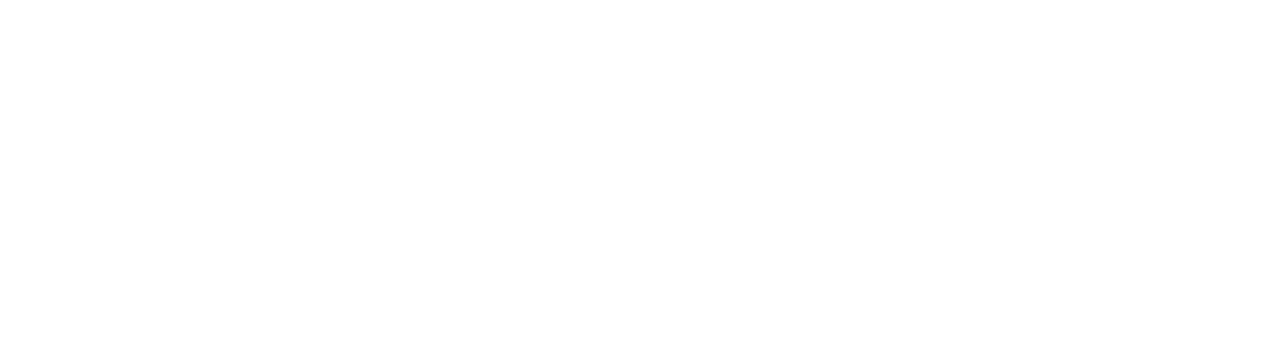
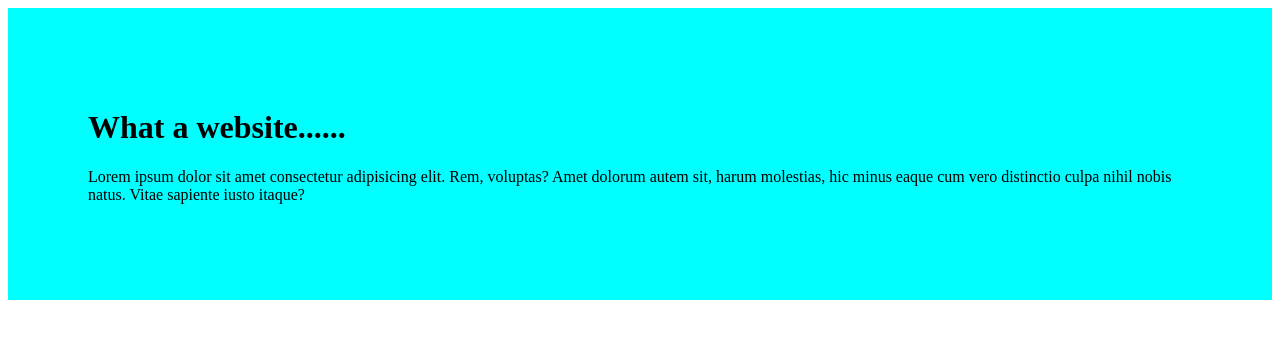
Before and after one commit to Rabbu7/my-simple-website, a plain HTML site: page index.html in a window 1280 px wide. Drawn offline with Linux system fonts and the light colour scheme.

Commit message:
added the 1st blog

```diff
--- a/index.html
+++ b/index.html
@@ -1,11 +1,19 @@
 <!DOCTYPE html>
 <html lang="en">
-<head>
-     <meta charset="UTF-8">
-     <meta name="viewport" content="width=device-width, initial-scale=1.0">
-     <title>my simple website</title>
-</head>
-<body>
-
-</body>
+  <head>
+    <meta charset="UTF-8" />
+    <meta name="viewport" content="width=device-width, initial-scale=1.0" />
+    <title>my simple website</title>
+    <link rel="stylesheet" href="styles/blog.css">
+  </head>
+  <body>
+    <div>
+      <h1>What a website......</h1>
+      <p>
+        Lorem ipsum dolor sit amet consectetur adipisicing elit. Rem, voluptas?
+        Amet dolorum autem sit, harum molestias, hic minus eaque cum vero
+        distinctio culpa nihil nobis natus. Vitae sapiente iusto itaque?
+      </p>
+    </div>
+  </body>
 </html>
--- /dev/null
+++ b/styles/blog.css
@@ -0,0 +1,4 @@
+div{
+     background-color: aqua;
+     padding:10vh;
+}
```
